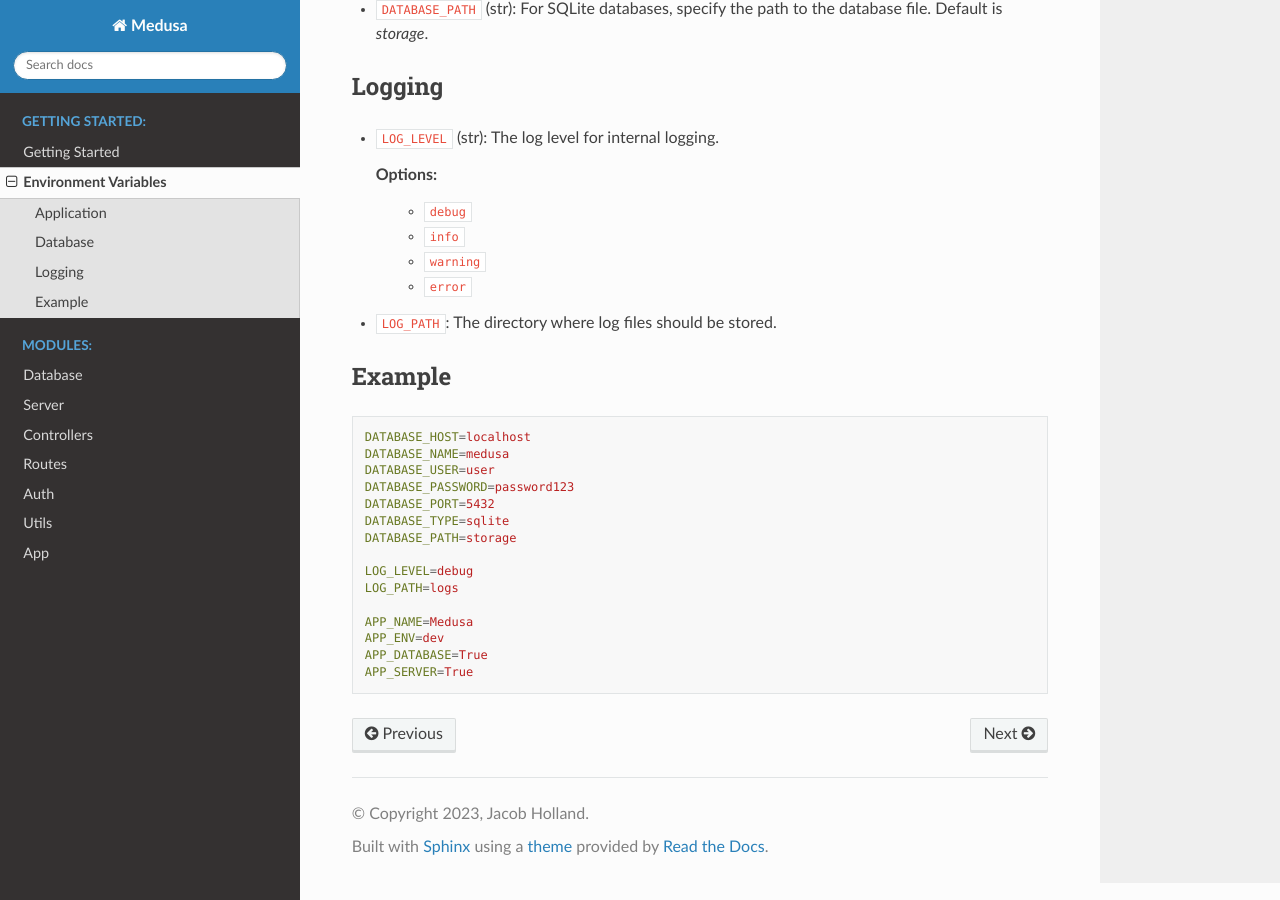
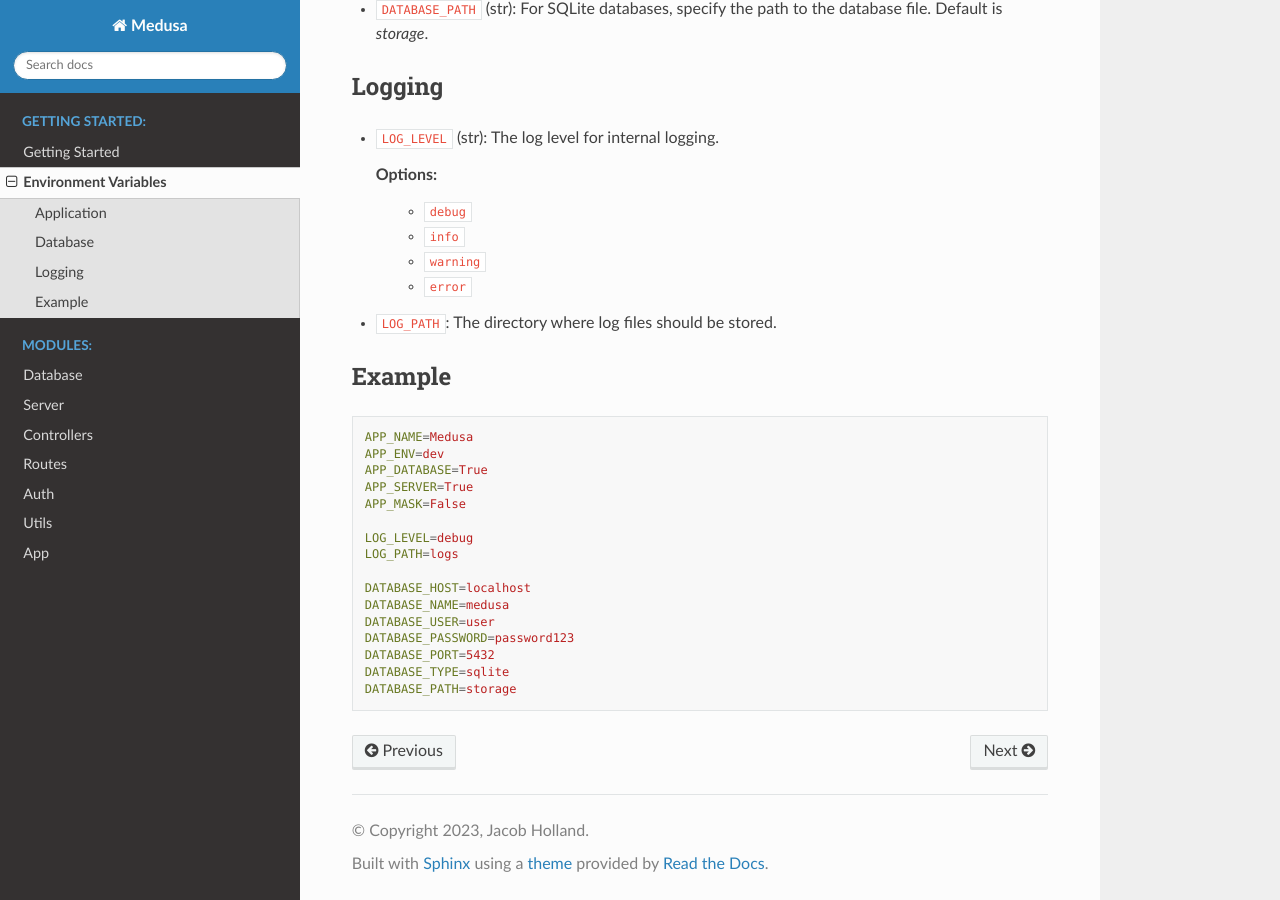
Before and after one commit to jacobfholland/medusa, a Sphinx documentation site: the page built from docs/sphinx/source/envs.rst, in a window 1280 px wide and 900 px high, scrolled down 1112 px. Built offline with Sphinx 7.4.7 and the Read the Docs theme 2.0.0, drawn with Linux system fonts in a browser that asks for light colours; part of the change alters nothing that is shown.

```diff
--- a/docs/sphinx/source/envs.rst
+++ b/docs/sphinx/source/envs.rst
@@ -55,6 +55,15 @@ Example
 -------
 .. code-block:: ini
 
+    APP_NAME=Medusa
+    APP_ENV=dev
+    APP_DATABASE=True
+    APP_SERVER=True
+    APP_MASK=False
+
+    LOG_LEVEL=debug
+    LOG_PATH=logs
+
     DATABASE_HOST=localhost
     DATABASE_NAME=medusa
     DATABASE_USER=user
@@ -62,11 +71,3 @@ Example
     DATABASE_PORT=5432
     DATABASE_TYPE=sqlite
     DATABASE_PATH=storage
-
-    LOG_LEVEL=debug
-    LOG_PATH=logs
-
-    APP_NAME=Medusa
-    APP_ENV=dev
-    APP_DATABASE=True
-    APP_SERVER=True
```
